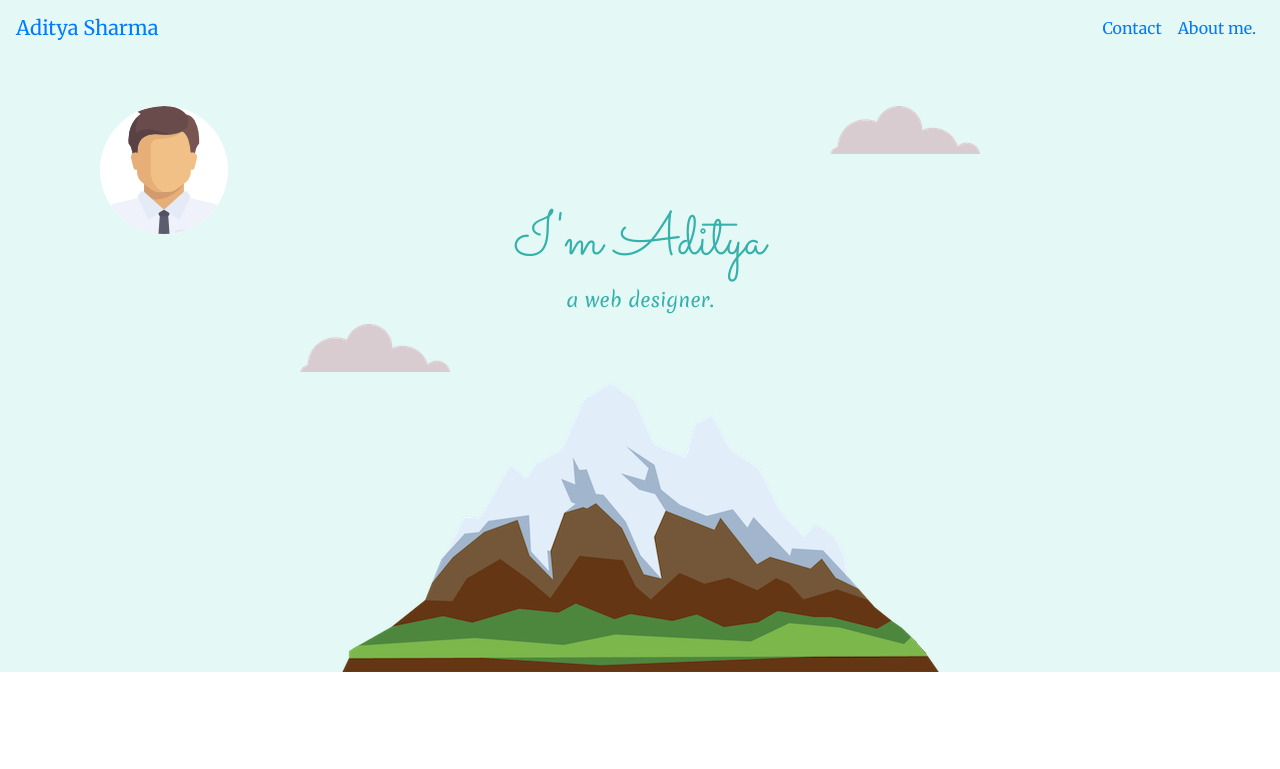
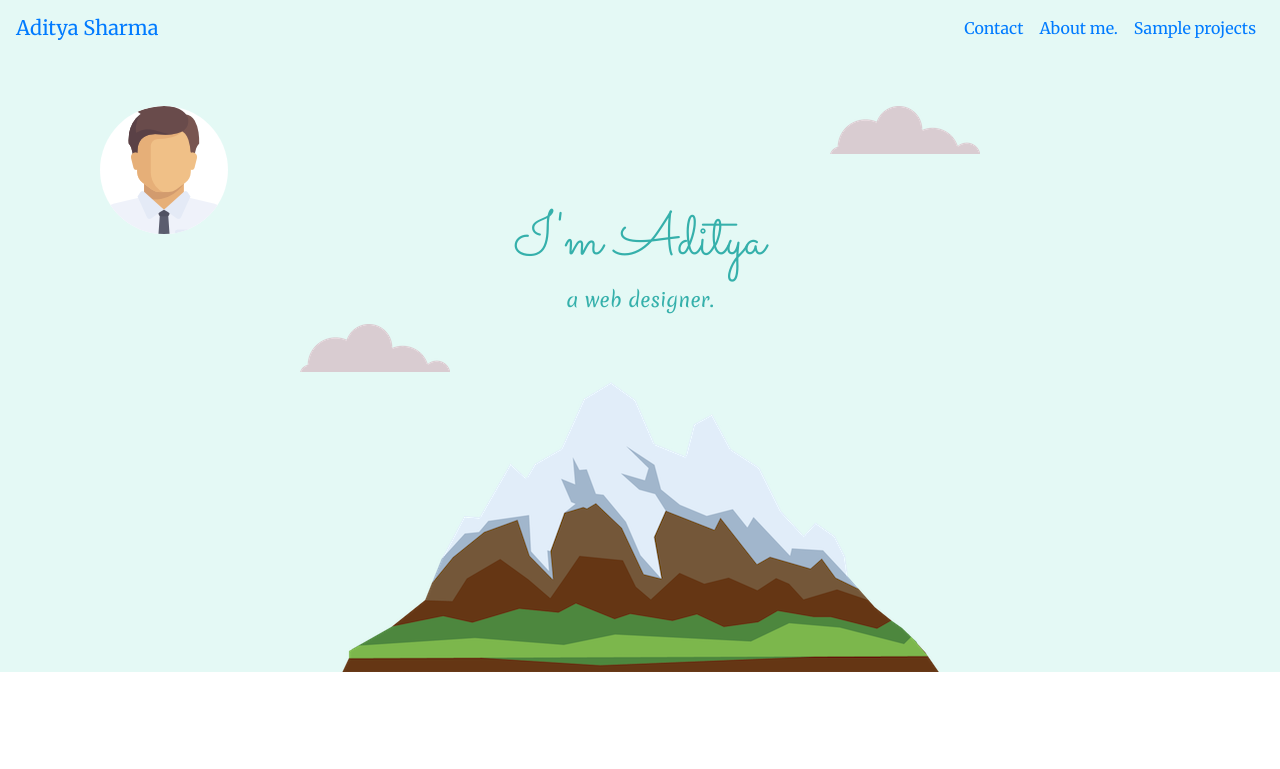
Before and after one commit to adii07/adii07.github.io, a plain HTML site: page index.html in a window 1280 px wide. Shown: the top 769 px of the page. Drawn offline with nearby package versions, Linux system fonts and the light colour scheme.

Commit message:
Update index.html

```diff
--- a/index.html
+++ b/index.html
@@ -30,6 +30,9 @@
             </li>
             <li class="nav-item">
                 <a class="nav-link" href="adi.html" target="_blank">About me.</a>
+            </li>
+          <li class="nav-item">
+                <a class="nav-link" href="adi.html">Sample projects</a>
             </li>
 
         </ul>
```
